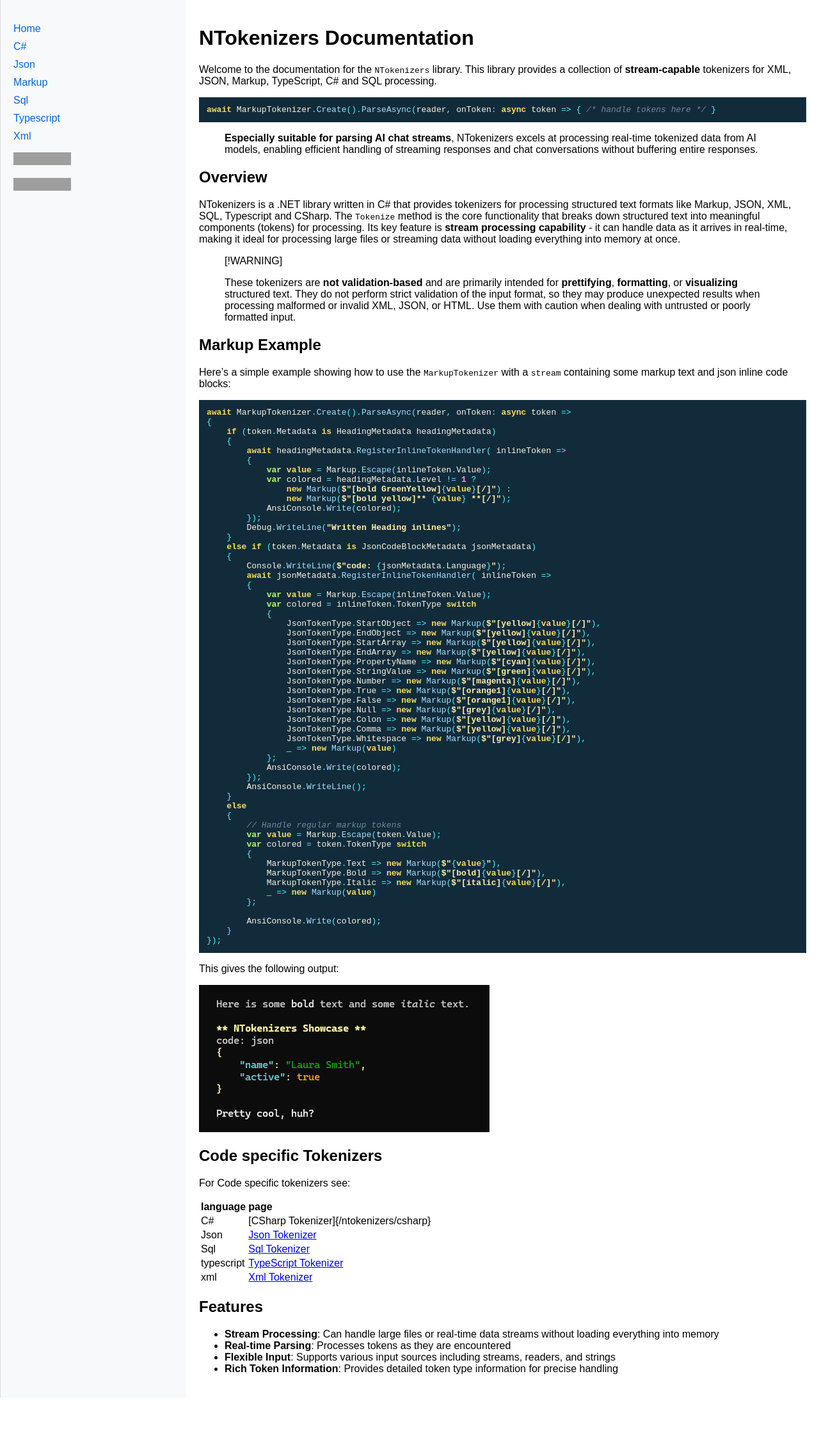
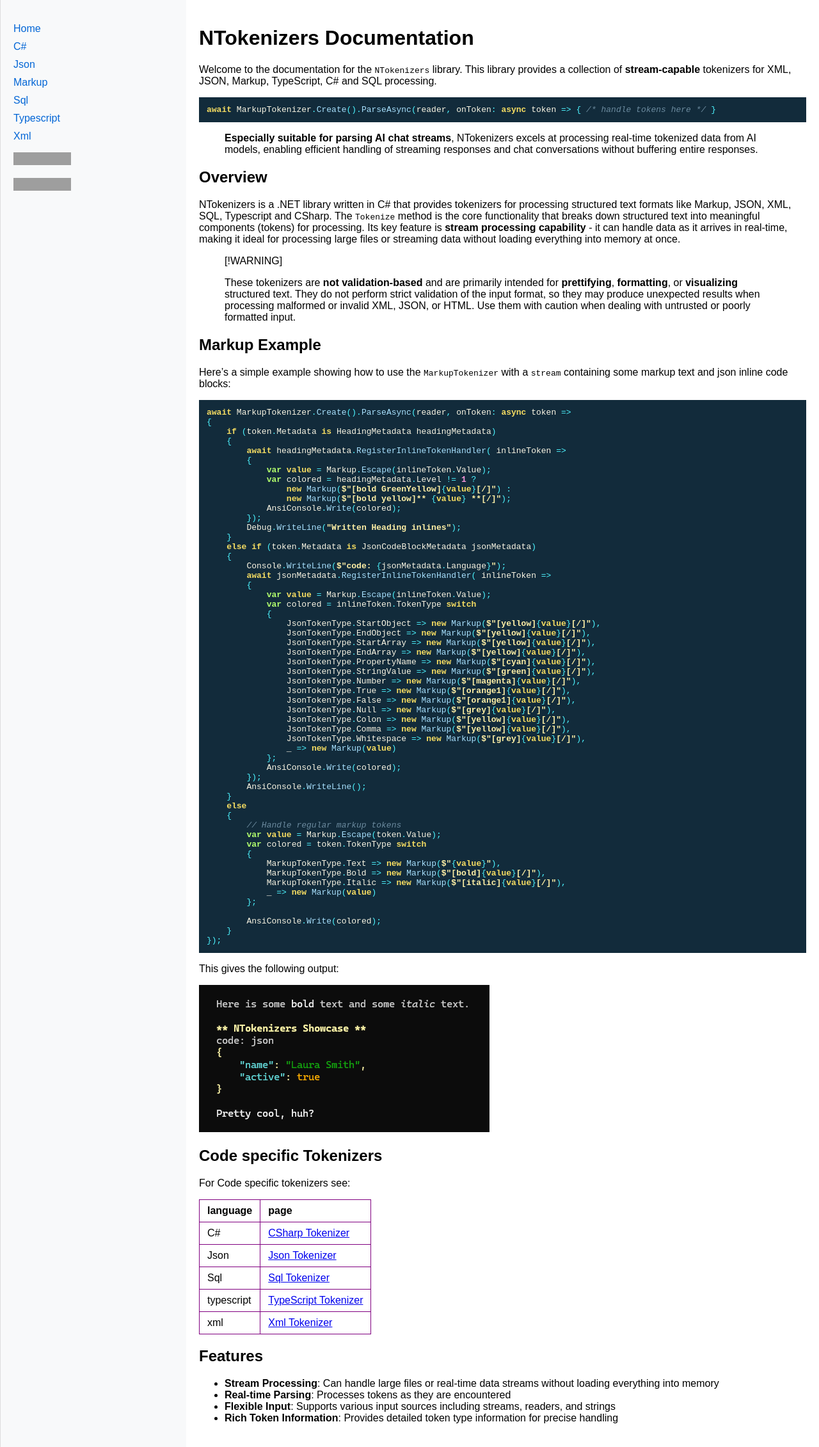
Before and after one commit to crwsolutions/ntokenizers, a Jekyll site: the page built from docs/index.md, in a window 1280 px wide. Shown: the whole page at 64% size. Built offline with Jekyll 4.4.1, drawn with Linux system fonts in a browser that asks for light colours; before the commit the page ends 2184 px from its top, so only the background shows below that; grey boxes are pictures that could not be loaded.

Commit message:
style.css - Added table styling rules index.md - Fixed markdown link syntax for C# tokenizer page

```diff
--- a/docs/assets/css/style.css
+++ b/docs/assets/css/style.css
@@ -50,3 +50,12 @@ blockquote.warning {
     background-color: #fff3cd;
     border-color: #ffeaa7;
 }
+
+table {
+    border-collapse: collapse; /* makes borders look clean */
+}
+
+td, th {
+    padding: 8px 12px;
+    border: 1px solid purple;
+}
--- a/docs/index.md
+++ b/docs/index.md
@@ -93,7 +93,7 @@ This gives the following output:
 For Code specific tokenizers see:
 
 |**language**|**page**|
-|C#|[CSharp Tokenizer]{/ntokenizers/csharp}|
+|C#|[CSharp Tokenizer](/ntokenizers/csharp)|
 |Json|[Json Tokenizer](/ntokenizers/json)|
 |Sql|[Sql Tokenizer](/ntokenizers/sql)|
 |typescript|[TypeScript Tokenizer](/ntokenizers/typescript)|
```
